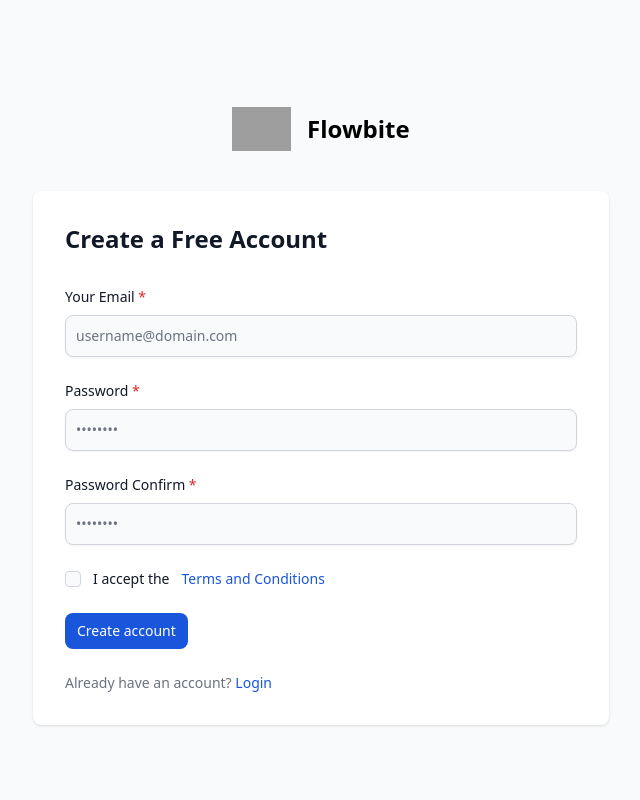
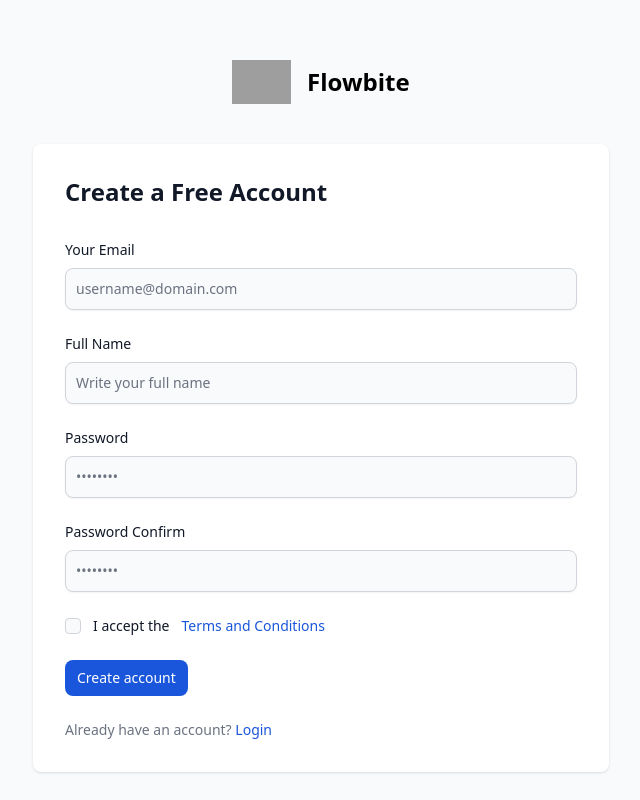
Before and after one commit to amriarendy/react-app, a React (Create React App) app: page /register in a window 1280 px wide. Shown: the whole page, without its empty margins (319-959 px from the left). Built offline with nearby package versions, Linux system fonts and the light colour scheme; grey boxes are pictures that could not be loaded.

Commit message:
register success to insert data

```diff
--- a/src/pages/auth/Register.js
+++ b/src/pages/auth/Register.js
@@ -3,8 +3,36 @@ import { HrefText } from "../../components/ui/Href";
 import { Input } from "../../components/ui/Input";
 import { Button } from "../../components/ui/Button";
 import AuthLayout from "./AuthLayout";
+import { useNavigate } from "react-router-dom";
+import { useState } from "react";
+import axios from "axios";
 
 const Register = () => {
+  const navigate = useNavigate();
+
+  const [name, setName] = useState("");
+  const [email, setEmail] = useState("");
+  const [password, setPassword] = useState("");
+  const [confirmPassword, setConfirmPassword] = useState("");
+
+  const handleSubmit = async (e) => {
+    e.preventDefault();
+    const formData = new FormData();
+    formData.append("name", name);
+    formData.append("email", email);
+    formData.append("password", password);
+    try {
+      await axios.post(`http://localhost:3001/register/`, formData, {
+        headers: {
+          "Content-Type": "multipart/form-data",
+        },
+      });
+      navigate("/login");
+    } catch (error) {
+      console.log(error);
+    }
+  };
+
   return (
     <>
       <AuthLayout>
@@ -12,35 +40,53 @@ const Register = () => {
           <h2 className="text-2xl font-bold text-gray-900 dark:text-white">
             Create a Free Account
           </h2>
-          <form className="mt-8 space-y-6" action="#">
+          <form className="mt-8 space-y-6" onSubmit={handleSubmit}>
             <div>
               <Input
+                value={email}
+                onChange={(e) => setEmail(e.target.value)}
                 id={"email"}
                 name={"email"}
                 type={"email"}
                 label={"Your Email"}
                 placeholder={"username@domain.com"}
-                required={true}
+                required={false}
               />
             </div>
             <div>
               <Input
+                value={name}
+                onChange={(e) => setName(e.target.value)}
+                id={"name"}
+                name={"name"}
+                type={"text"}
+                label={"Full Name"}
+                placeholder={"Write your full name"}
+                required={false}
+              />
+            </div>
+            <div>
+              <Input
+                value={password}
+                onChange={(e) => setPassword(e.target.value)}
                 id={"password"}
                 name={"password"}
                 type={"password"}
                 label={"Password"}
                 placeholder={"••••••••"}
-                required={true}
+                required={false}
               />
             </div>
             <div>
               <Input
+                value={confirmPassword}
+                onChange={(e) => setConfirmPassword(e.target.value)}
                 id={"password_confirm"}
                 name={"password_confirm"}
                 type={"password"}
                 label={"Password Confirm"}
                 placeholder={"••••••••"}
-                required={true}
+                required={false}
               />
             </div>
             <div className="flex items-start">
@@ -56,8 +102,8 @@ const Register = () => {
               </div>
             </div>
             <Button
-              id={"login"}
-              type={"button"}
+              id={"register"}
+              type={"submit"}
               label={"Create account"}
               color={"blue"}
             />
```
